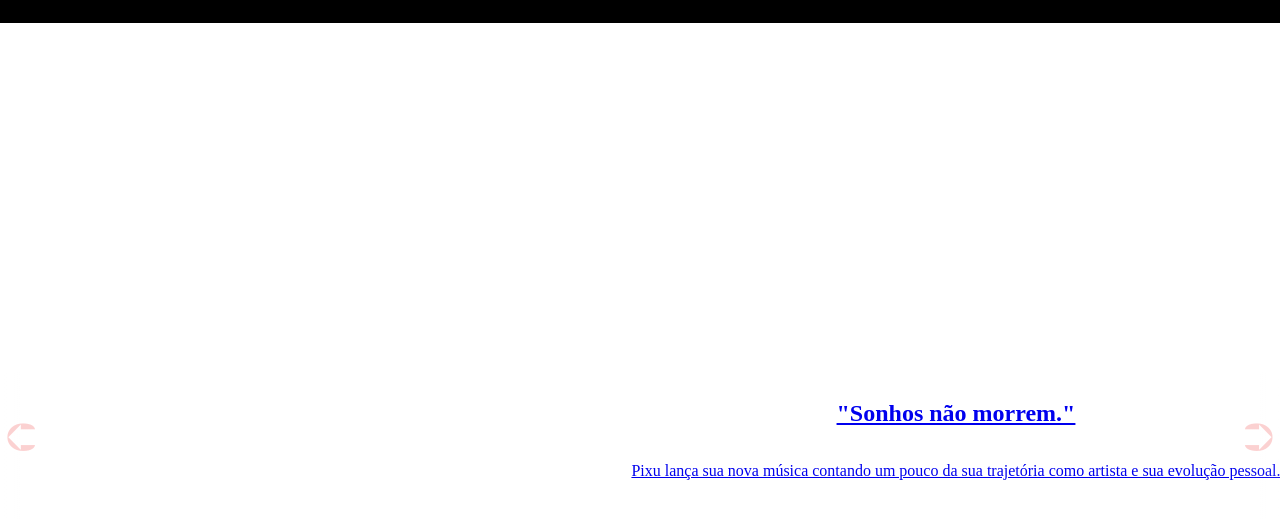
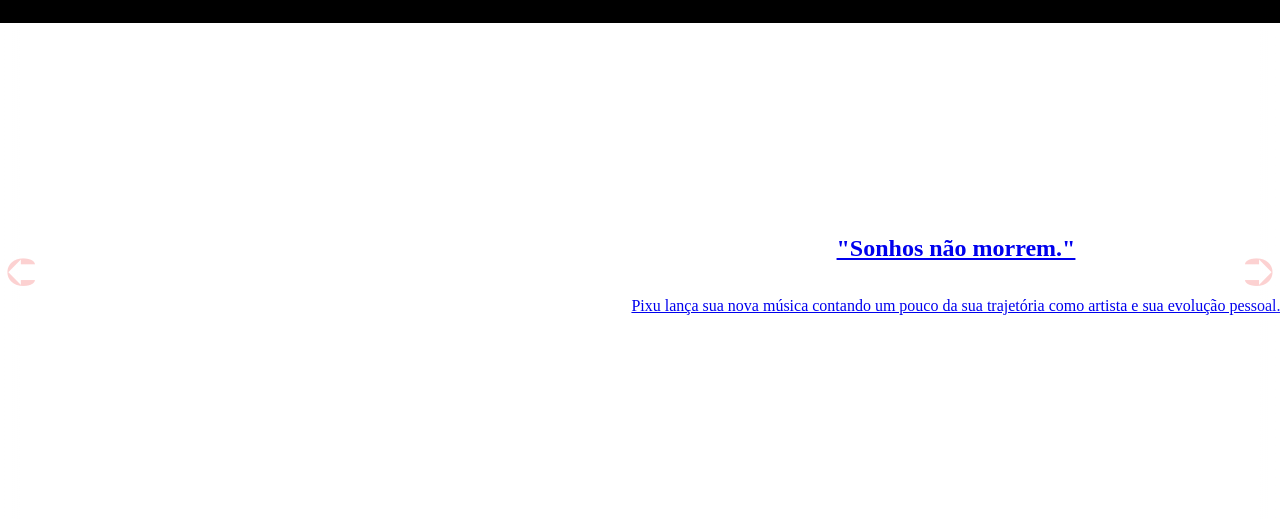
Before and after one commit to LuizFVSantos/UaiLabPage, a plain HTML site: page index.html in a window 1280 px wide. Shown: the part 137-656 px from the top of the page. Drawn offline with Linux system fonts and the light colour scheme.

Commit message:
Att 12/07

```diff
--- a/css/main.css
+++ b/css/main.css
@@ -2,7 +2,7 @@ body {
     width: 1912px;
     height: 100%;
     margin: 0;
-    background-image:url("C:/Users/Luizz/Desktop/Programação/UaiLab/img/Pixu.jpg");
+    background-image:url();
     background-size: cover;
 }
 
@@ -34,7 +34,7 @@ body {
 
 #block-1{
     width: 100%;
-    height: 830px;
+    height: 500px;
     overflow-x: hidden;
 }
 #block-1::-webkit-scrollbar{
@@ -47,8 +47,8 @@ body {
 
 }
 .arrow-left, .arrow-right{
-    position: absolute;
-    height: 830px;
+    position: fixed;
+    height: 500px;
     background: linear-gradient(to left, transparent 0%, white 300%);
     font-size: 40px;
     border: none;
@@ -57,6 +57,7 @@ body {
     opacity: 0.3;
 }
 .arrow-right{
+
     background: linear-gradient(to right, transparent 0%, white 300%);
     right: 0;
 }
@@ -66,7 +67,7 @@ body {
 }
 .elements{
     width: 25%;
-    height: 830px;
+    height: 100%;
     transition: ease-in-out;
     scroll-snap-align: start;
 }
@@ -74,7 +75,7 @@ body {
 .elements a{
     display: block;
     width: 100%;
-    height: 830px;
+    height: 100%;
     align-content: center;
 }
 
--- a/index.html
+++ b/index.html
@@ -31,8 +31,8 @@
     </header>
     <section id="block-1">
         <div class="slider">
-            <button class="arrow-left control" aria-label="previous-content">⮈</button>
-            <button class="arrow-right control" aria-label="next-content">⮊</button>
+            <button class="arrow-left control" type="button" aria-label="previous-content">⮈</button>
+            <button class="arrow-right control" type="button" aria-label="next-content">⮊</button>
             <div class="elements" id="first-element">
                 <a href="https://www.youtube.com/watch?v=2QqzkMgl05k">
                     <div class="title">
```
